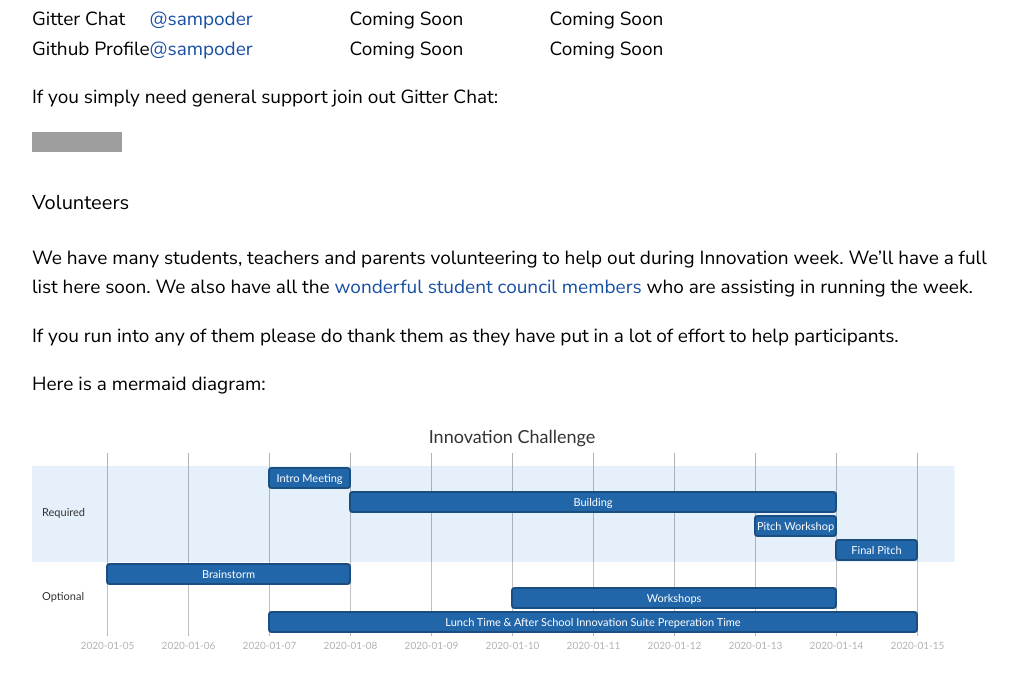
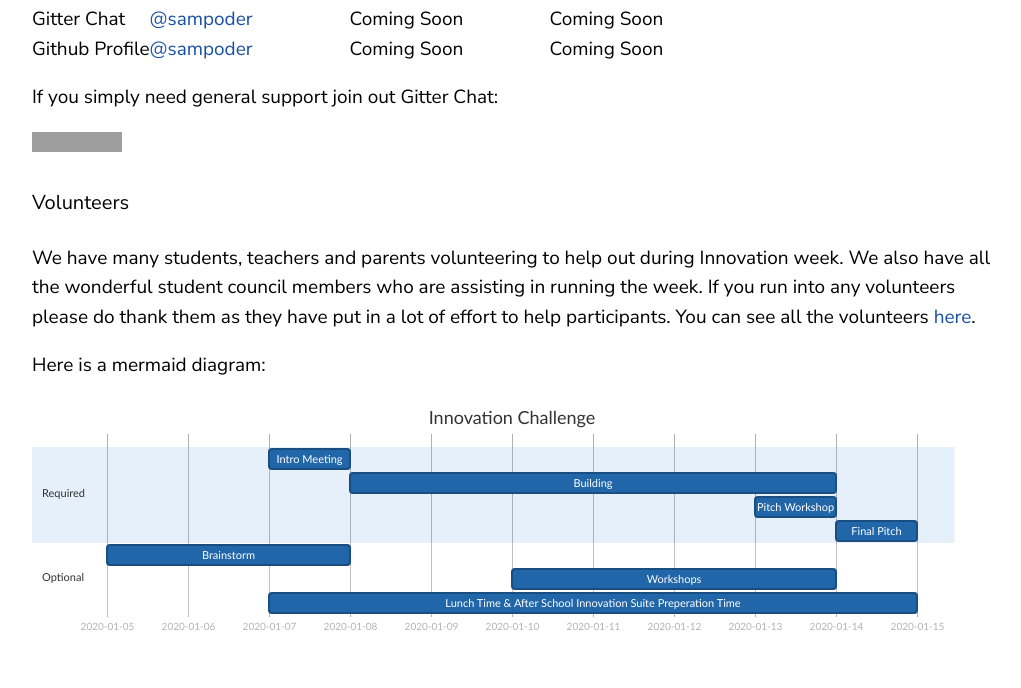
Before and after one commit to gemssingaporestudentcouncil/innovationweek2020, a Jekyll site: the page built from index.md, in a window 1280 px wide and 900 px high, scrolled down 1687 px, cut to the strip 204-892 px from the top of the window. Shown: the whole strip, without its empty margins (68-1089 px from the left). Built offline with Jekyll 4.4.1, drawn with Linux system fonts in a browser that asks for light colours; grey boxes are pictures that could not be loaded.

Commit message:
Update index.md

```diff
--- a/index.md
+++ b/index.md
@@ -52,9 +52,7 @@ If you simply need general support join out Gitter Chat:
 
 #### Volunteers
 
-We have many students, teachers and parents volunteering to help out during Innovation week. We'll have a full list here soon. We also have all the [wonderful student council members](https://gemssingaporestudentcouncil.github.io/members.html) who are assisting in running the week.
-
-If you run into any of them please do thank them as they have put in a lot of effort to help participants.
+We have many students, teachers and parents volunteering to help out during Innovation week. We also have all the wonderful student council members who are assisting in running the week. If you run into any volunteers please do thank them as they have put in a lot of effort to help participants. You can see all the volunteers [here](https://github.com/gemssingaporestudentcouncil/innovationweek2020/blob/master/CONTRIBUTERS.md).
 
 Here is a mermaid diagram:
   <div class="mermaid">
```
